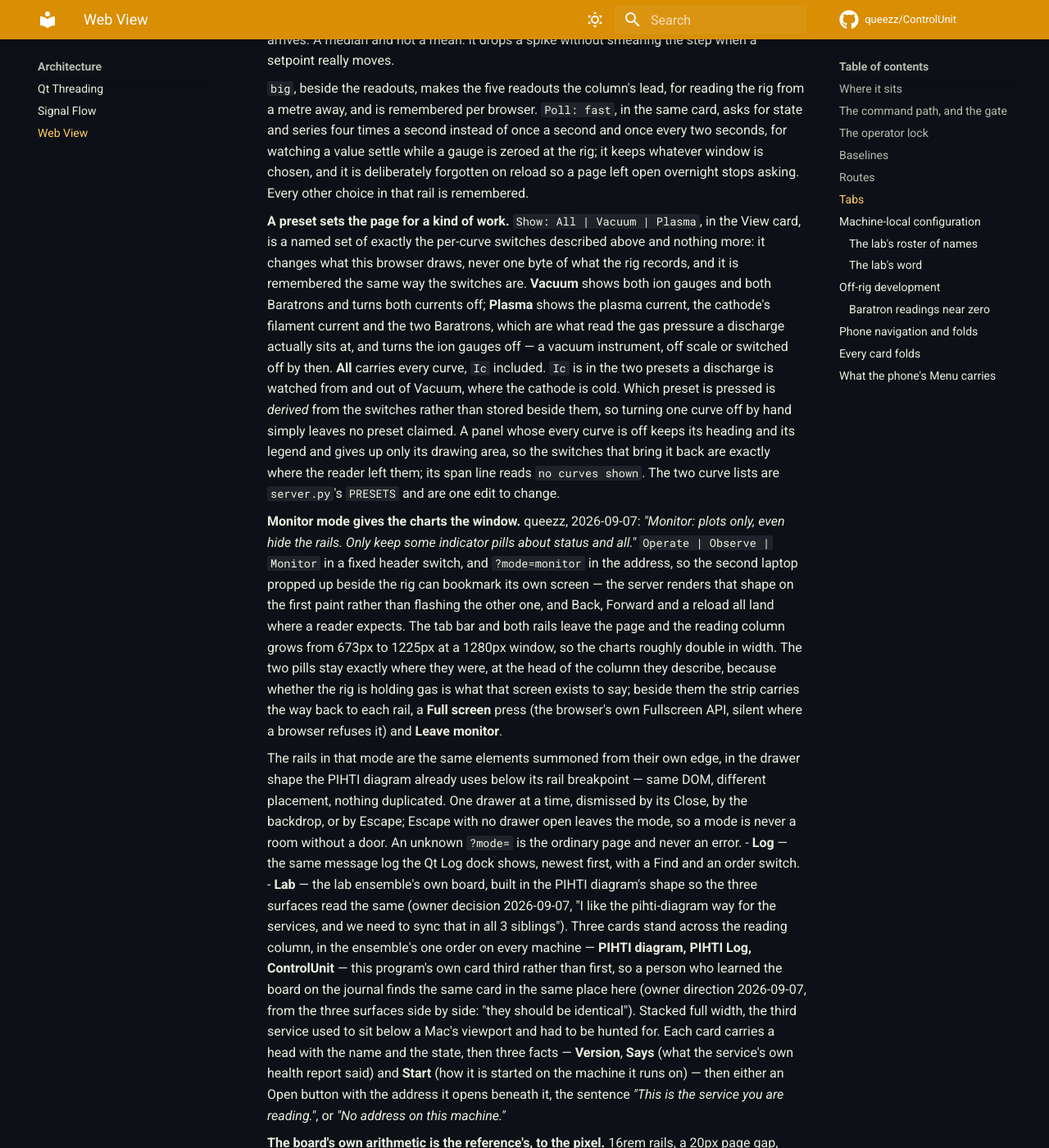
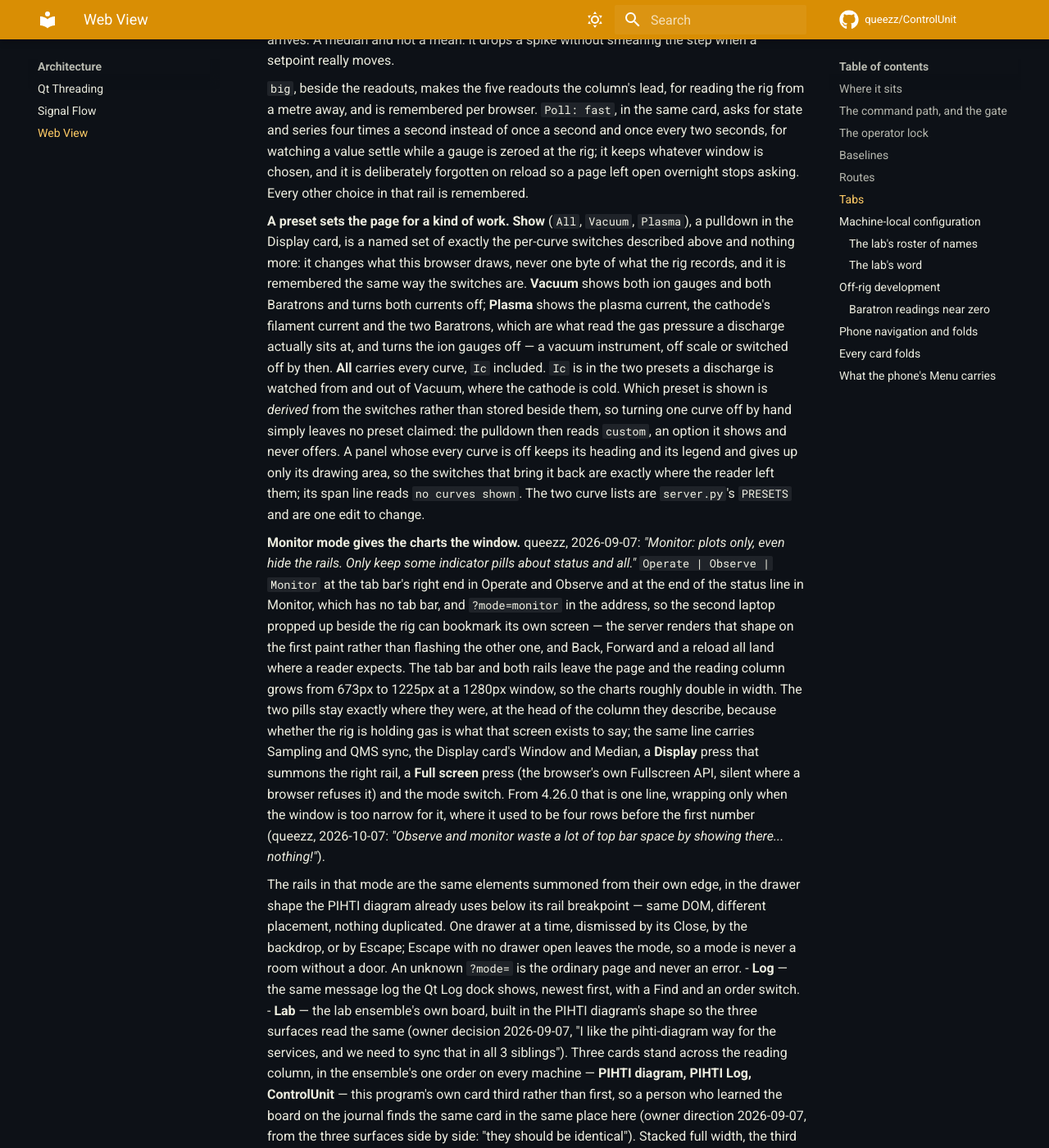
Before and after one commit to queezz/ControlUnit, an MkDocs documentation site: the page built from docs/architecture/web-ui.md, in a window 1280 px wide and 1400 px high, scrolled down 10186 px. Shown: the whole window at 82% size. Built offline with MkDocs 1.6.1 and Material for MkDocs 9.7.7, drawn with Linux system fonts in a browser that asks for light colours; comment, search, counter and statistics services are not loaded; some of the changed text lies outside the part shown.

Commit message:
Head the Live page with one strip, one Display card and pulldowns — v4.26.0
queezz, 2026-10-07: "Observe and monitor waste a lot of top bar space by
showing there... nothing!", "the display items are hidden uncomfortably
there", and "we don't have to make all the buttons for all the
samplings. We can use a pulldown selector." The pills, the status
sentence, Sampling, QMS sync and, in Monitor, Window, Median, Display,
Full screen and the mode switch share one line; the first number in
Monitor is at 86 px where it was about 180. The switch docks into the
tab bar's right end in Operate and Observe on a desktop, stays on the
strip in Monitor, and rides in the Menu on a phone. Display is one card
of four plain rows; Sampling, Window, Median and Show are pulldowns.
Also fixed: a Torr or Pa press in Monitor's drawer no longer changes the
view mode. Perimeter Walk in the log entry.

agent: claude

```diff
--- a/controlunit/_version.py
+++ b/controlunit/_version.py
@@ -19,7 +19,7 @@
 # the lab network. The second number moves for a feature, the third for a
 # fix; pyproject.toml carries the same number and a test holds them equal.
 # docs/history.md tells the eras in full.
-__version__ = "4.25.0"
+__version__ = "4.26.0"
 
 __about__ = """
 Version 4: the rig on the lab network.
--- a/docs/architecture/web-ui.md
+++ b/docs/architecture/web-ui.md
@@ -435,8 +435,8 @@ measured, and a readout with a baseline held says `zeroed` beside its name.
     page left open overnight stops asking. Every other choice in that rail is
     remembered.
 
-    **A preset sets the page for a kind of work.** `Show: All | Vacuum |
-    Plasma`, in the View card, is a named set of exactly the per-curve
+    **A preset sets the page for a kind of work.** **Show** (`All`, `Vacuum`,
+    `Plasma`), a pulldown in the Display card, is a named set of exactly the per-curve
     switches described above and nothing more: it changes what this browser
     draws, never one byte of what the rig records, and it is remembered the
     same way the switches are. **Vacuum** shows both ion gauges and both
@@ -445,9 +445,10 @@ measured, and a readout with a baseline held says `zeroed` beside its name.
     what read the gas pressure a discharge actually sits at, and turns the ion
     gauges off — a vacuum instrument, off scale or switched off by then.
     **All** carries every curve, `Ic` included. `Ic` is in the two presets a
-    discharge is watched from and out of Vacuum, where the cathode is cold. Which preset is pressed is *derived* from the
+    discharge is watched from and out of Vacuum, where the cathode is cold. Which preset is shown is *derived* from the
     switches rather than stored beside them, so turning one curve off by hand
-    simply leaves no preset claimed. A panel whose every curve is off keeps
+    simply leaves no preset claimed: the pulldown then reads `custom`, an
+    option it shows and never offers. A panel whose every curve is off keeps
     its heading and its legend and gives up only its drawing area, so the
     switches that bring it back are exactly where the reader left them; its
     span line reads `no curves shown`. The two curve lists are
@@ -455,8 +456,9 @@ measured, and a readout with a baseline held says `zeroed` beside its name.
 
     **Monitor mode gives the charts the window.** queezz, 2026-09-07:
     *"Monitor: plots only, even hide the rails. Only keep some indicator
-    pills about status and all."* `Operate | Observe | Monitor` in a fixed header switch,
-    and `?mode=monitor` in the address, so the second laptop propped up
+    pills about status and all."* `Operate | Observe | Monitor` at the tab bar's
+    right end in Operate and Observe and at the end of the status line in
+    Monitor, which has no tab bar, and `?mode=monitor` in the address, so the second laptop propped up
     beside the rig can bookmark its own screen — the server renders that
     shape on the first paint rather than flashing the other one, and Back,
     Forward and a reload all land where a reader expects. The tab bar and
@@ -464,9 +466,14 @@ measured, and a readout with a baseline held says `zeroed` beside its name.
     1225px at a 1280px window, so the charts roughly double in width. The two
     pills stay exactly where they were, at the head of the column they
     describe, because whether the rig is holding gas is what that screen
-    exists to say; beside them the strip carries the way back to each rail,
-    a **Full screen** press (the browser's own Fullscreen API, silent where a
-    browser refuses it) and **Leave monitor**.
+    exists to say; the same line carries Sampling and QMS sync, the Display
+    card's Window and Median, a **Display** press that summons the right
+    rail, a **Full screen** press (the browser's own Fullscreen API, silent
+    where a browser refuses it) and the mode switch. From 4.26.0 that is one
+    line, wrapping only when the window is too narrow for it, where it used
+    to be four rows before the first number (queezz, 2026-10-07: *"Observe
+    and monitor waste a lot of top bar space by showing there...
+    nothing!"*).
 
     The rails in that mode are the same elements summoned from their own
     edge, in the drawer shape the PIHTI diagram already uses below its rail
@@ -647,8 +654,14 @@ measured, and a readout with a baseline held says `zeroed` beside its name.
   access**, **Ion gauges**, **Display** and **This run**. Access starts open
   when the browser needs a name, the lab word, or the rig's Remote switch.
   Name and word remain outside the gated setters. Readout size sits beside
-  the readouts. Display retains window, median, fast polling and
-  presets; each pressure chart retains its own axis switches and pills.
+  the readouts. **Display is one card** from 4.26.0, its heading owning four
+  plain rows — Window, Median, Polling and Show — the way Operator and access
+  owns its own, rather than a heading over four separate cards (queezz,
+  2026-10-07: *"the display items are hidden uncomfortably there"*). Window,
+  Median and Show are pulldowns; Polling is the two-state switch. Folded,
+  its line says the window, the median, the preset and `fast` when they
+  apply. This run is the same single card. Each pressure chart retains its
+  own axis switches and pills.
 
   **There is no Settings group** from 4.24.0. It held QMS sync, Sampling
   and the gauges from 4.12.0, and the owner asked for it gone an hour into
@@ -660,17 +673,23 @@ measured, and a readout with a baseline held says `zeroed` beside its name.
   intrusive, easy to find and change"*).
 
   **Sampling and QMS sync stand on the status line**, `.quick-sets`, at the
-  head of the reading column: Sampling as its four times in one row, QMS
-  sync as the house's two-state switch (`.seg-toggle`, Off at the left),
-  its name lit green while the line is on. They are setters like any other
-  — the block carries `.sets`, so the gate's blanket switches them off, and
-  Sampling still needs a run. The line is two rows below a 1500px window
-  and one above it: pills and the status sentence on the first, the two
-  setters at the right end of the second. Two lines of the sentence fit
+  head of the reading column: Sampling as a pulldown of its four times
+  (`.quick-select`, from 4.26.0; queezz, 2026-10-07: *"we don't have to
+  make all the buttons for all the samplings. We can use a pulldown
+  selector. So it shows what's selected, and all the options don't crowd
+  our UI"*), QMS sync as the house's two-state switch (`.seg-toggle`, Off
+  at the left), its name lit green while the line is on. The pulldown shows
+  the time the rig holds; a time the rig's own screen set that is not one
+  of the four is shown as itself and cannot be chosen. They are setters
+  like any other — the block carries `.sets`, and the gate's blanket names
+  `.sets button, .sets input, .sets select`, so it switches them off, and
+  Sampling still needs a run. The line is one flex row that wraps only
+  when the column is too narrow for it: the pills at the left, the status
+  sentence taking the room between, and the setters, Monitor's own
+  controls and the mode switch at the right. Two lines of the sentence fit
   inside the pills' own height, so a sentence arriving, leaving or wrapping
-  once moves neither the setters nor the readouts below (measured at 1280:
-  every address identical with no sentence, a short one and a two-line one).
-  On a phone the setters take their own rows and the sentence follows them.
+  once moves neither the setters nor the readouts below. On a phone the
+  setters take their own rows and the sentence follows them.
 
   **The ion gauges are a rail card of their own**, directly under Operator
   and access, open on arrival (owner direction 2026-09-10: *"I don't like
@@ -876,7 +895,8 @@ section forbids — a data surface states, and the reading room explains.
 
 Monitor (4.8.5) uses the viewport width and shares available height among
 active plots, with a minimum usable plot height on short screens. Window
-and Median move from the display panel onto Monitor without duplication.
+and Median move from the Display card onto Monitor's status line without
+duplication, and back when the mode changes.
 Monitor defaults to big readouts and remembers its own small/big choice;
 Operate and Observe retain their existing size preference.
 
@@ -887,9 +907,11 @@ Mass-flow click steps edit only the local draft, bounded by the server-declared
 ## Phone navigation and folds
 
 On narrow phones (up to 620 px), Menu opens Log and Lab; ControlUnit returns
-to the instrument view. The Operate / Observe / Monitor selector is at the
-start of the page and scrolls away with it. Desktop keeps the selector in
-the header. Menu closes on Escape, an outside press, or navigation.
+to the instrument view. The Operate / Observe / Monitor selector rides in
+the Menu in Operate and Observe and at the end of the status line in
+Monitor; above the phone width it stands at the tab bar's right end in
+Operate and Observe (the `tab-tools` slot every tab renders empty) and at
+the end of the status line in Monitor, which has no tab bar. Menu closes on Escape, an outside press, or navigation.
 
 Each gas line folds independently by pressing its heading. Applied and
 measured values stay visible, and reopening preserves the current draft.
@@ -944,16 +966,19 @@ untouched.
 
 **The mode switch is on the screen in every mode, at every width.** Monitor
 takes the whole tab bar away, and with it the Menu, so on a phone Monitor
-docks the switch in the strip it does put on the screen, beside Display and
-Full screen; Operate and Observe keep the bar, so there it rides in the Menu.
+leaves the switch at home, at the end of the status line it keeps on the
+screen beside Display and Full screen; Operate and Observe keep the bar, so
+there it rides in the Menu.
 `modeSwitchHost` decides, and `applyMode` re-docks on every mode change.
 Escape is the second way out: it closes an open drawer first, then walks one
 mode back towards Operate — Monitor to Observe, Observe to Operate — and
-stops there. Between 621px and 1199px there is no Menu and the switch simply
-stays in the header, where all three modes render it.
+stops there. Above the phone width there is no Menu: Operate and Observe
+dock the switch into the tab bar's right end, a row already on the screen,
+so the reading column spends none of its own on it (measured 2026-10-07:
+at 1280 px the status line wrapped to two rows with the switch on it), and
+Monitor, which takes the bar away, keeps it at home on the status line.
 
-At desktop widths the mode switch keeps its place in the header
-and Stop all outputs stands at the foot of the right rail's Operator and
+At desktop widths Stop all outputs stands at the foot of the right rail's Operator and
 access group: it is not a safety device (the rig's own switches are), it is
 the rare press that zeroes gas and the cathode while a recording continues,
 so it is never where a thumb finds it during a good run. It remains allowed
--- a/pyproject.toml
+++ b/pyproject.toml
@@ -10,7 +10,7 @@ build-backend = "setuptools.build_meta"
 
 [project]
 name = "controlunit"
-version = "4.25.0"
+version = "4.26.0"
 description = "Raspberry Pi plasma-lab control and data acquisition, with a web view on the lab network"
 readme = "README.md"
 requires-python = ">=3.9"
```
Also changed, not shown: .agents/CHANGELOG.md (+27 -0 lines), .agents/directions.md (+13 -24 lines), .agents/log/2026-10-07-live-strip-and-pulldowns.md (added, +104 -0 lines), controlunit/web/static/css/controlunit.css (+79 -68 lines), controlunit/web/static/js/control.js (+39 -12 lines), controlunit/web/static/js/live.js (+94 -44 lines), 5 other files.
